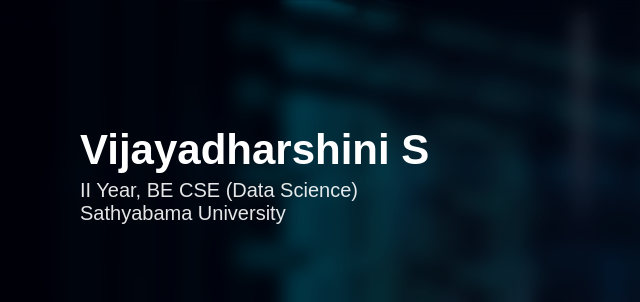
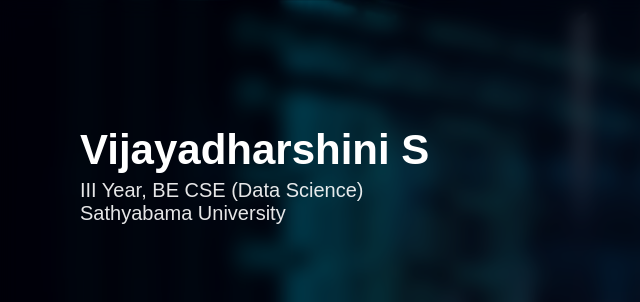
Before and after one commit to vijayadharshini-s/portfolio, a plain HTML site: page index.html in a window 1280 px wide. Shown: the top 302 px of the page, 0-640 px from the left. Drawn offline with Linux system fonts and the light colour scheme.

Commit message:
Update index.html

```diff
--- a/index.html
+++ b/index.html
@@ -160,7 +160,7 @@
     <div class="header">
         <div class="info">
             <h1>Vijayadharshini S</h1>
-            <p>II Year, BE CSE (Data Science)<br>Sathyabama University</p>
+            <p>III Year, BE CSE (Data Science)<br>Sathyabama University</p>
         </div>
         <div class="profile-container">
             <img src="assets/image1.png" alt="Your Profile Picture" class="profile-pic">
```
